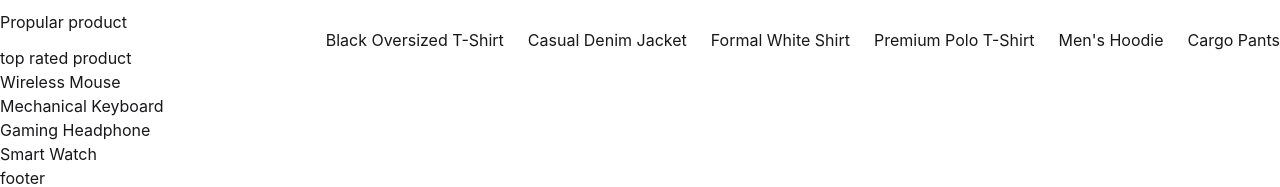
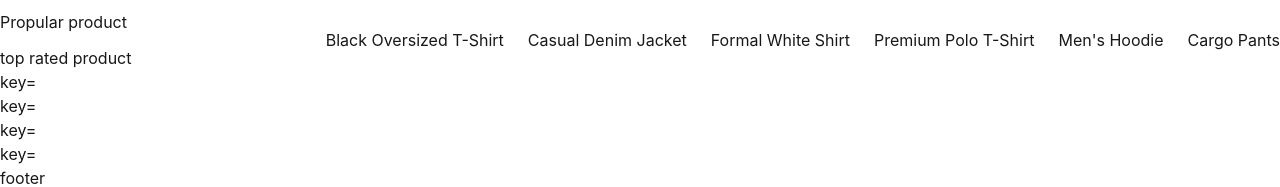
Before and after one commit to emon-codes/Web-, a React app: page / in a window 1280 px wide. Shown: the part 760-947 px from the top of the page. Built offline with nearby package versions, Linux system fonts and the light colour scheme; the HTML template or start-up script is replaced by a standard one.

Commit message:
commonButton make

```diff
--- /dev/null
+++ b/src/Components/ReusableComponent/CommonButton.jsx
@@ -0,0 +1,9 @@
+import React from 'react'
+
+const CommonButton = ({buttonName}) => {
+  return (
+    <button>{buttonName}</button>
+  )
+}
+
+export default CommonButton
--- a/src/Pages/Offer.jsx
+++ b/src/Pages/Offer.jsx
@@ -2,10 +2,13 @@ import React from 'react'
 import useOffer from '../Hooks/useOffer'
 
 const Offer = () => {
-    const {offerpost} = useOffer()
+const {offerpost} = useOffer()
+
+
   return (
-      <div>
-          {offerpost.map((offer) => (<div>{ offer.name }</div>))}
+    <div>
+     { offerpost.map((offer) => (<h1> key={ Offer.id }</h1>) )}
+
 
 
 
```
